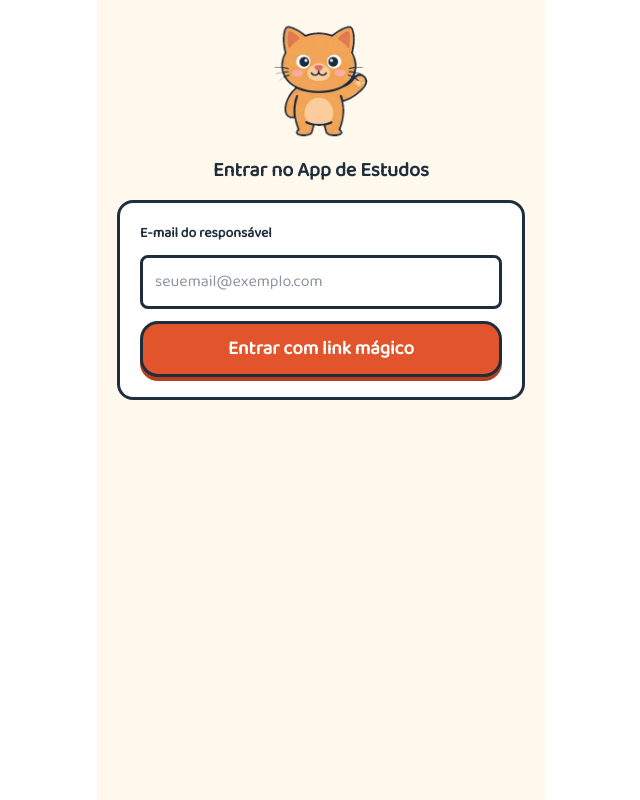
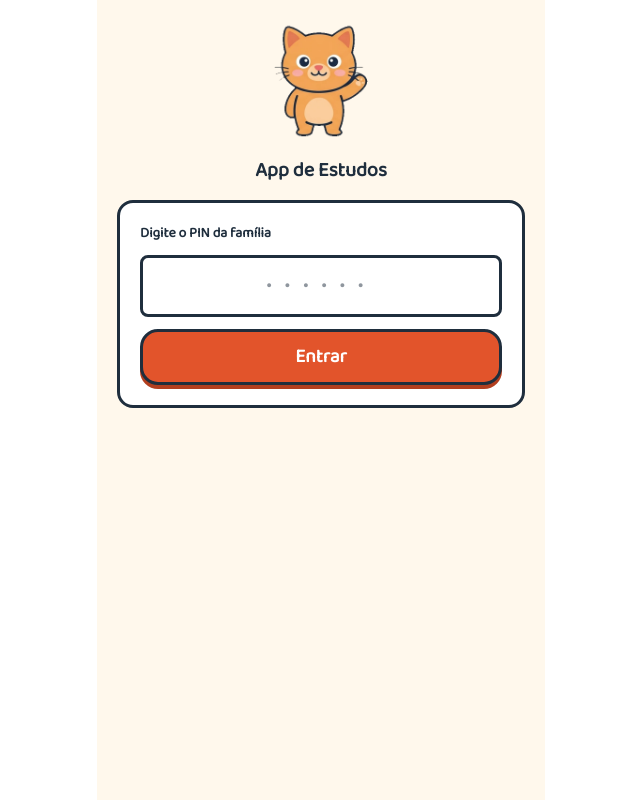
Before and after one commit to bettozoa/app-estudos, a React (Vite) app: page / in a window 1280 px wide. Shown: the whole page, without its empty margins (319-959 px from the left). Built offline with nearby package versions, Linux system fonts and the light colour scheme; no server answers.

Commit message:
Troca login por link magico por PIN fixo da familia (signInWithPassword)

```diff
--- a/src/telas/Entrada.tsx
+++ b/src/telas/Entrada.tsx
@@ -2,26 +2,27 @@ import { useState, type FormEvent } from 'react'
 import { BotaoPrincipal, Card, cores, Mascote } from '../design'
 import { supabase } from '../data/supabaseClient'
 
+const EMAIL_FAMILIA = import.meta.env.VITE_FAMILIA_EMAIL
+
+// Sem e-mail nem link mágico: é uma família de 2-3 pessoas, então um PIN fixo (senha da
+// única conta responsável) já resolve — só precisa ser digitado uma vez por aparelho, depois
+// a sessão fica salva e cai direto na escolha do perfil da criança.
 export function Entrada() {
-  const [email, setEmail] = useState('')
-  const [enviado, setEnviado] = useState(false)
-  const [enviando, setEnviando] = useState(false)
+  const [pin, setPin] = useState('')
+  const [entrando, setEntrando] = useState(false)
   const [erro, setErro] = useState<string | null>(null)
 
-  async function enviarLink(evento: FormEvent) {
+  async function entrar(evento: FormEvent) {
     evento.preventDefault()
     setErro(null)
-    setEnviando(true)
-    const { error } = await supabase.auth.signInWithOtp({
-      email,
-      options: { emailRedirectTo: window.location.origin },
-    })
-    setEnviando(false)
+    setEntrando(true)
+    const { error } = await supabase.auth.signInWithPassword({ email: EMAIL_FAMILIA, password: pin })
+    setEntrando(false)
     if (error) {
-      setErro(error.message)
+      setErro('PIN incorreto. Tenta de novo.')
+      setPin('')
       return
     }
-    setEnviado(true)
   }
 
   return (
@@ -30,30 +31,24 @@ export function Entrada() {
       style={{ backgroundColor: cores.fundo, minHeight: '100vh', color: cores.contorno }}
     >
       <Mascote estado="acenando" />
-      <p className="text-xl font-extrabold">Entrar no App de Estudos</p>
+      <p className="text-xl font-extrabold">App de Estudos</p>
 
       <Card className="flex w-full flex-col gap-3">
-        {enviado ? (
-          <>
-            <p className="font-extrabold">Verifique seu e-mail! 📩</p>
-            <p className="text-sm">
-              Mandamos um link mágico para <strong>{email}</strong>. Abra no mesmo aparelho pra entrar — não precisa de senha.
-            </p>
-          </>
-        ) : (
-          <form onSubmit={enviarLink} className="flex flex-col gap-3">
-            <label htmlFor="email" className="text-sm font-bold">
-              E-mail do responsável
+        <form onSubmit={entrar} className="flex flex-col gap-3">
+          <label htmlFor="pin" className="text-sm font-bold">
+            Digite o PIN da família
           </label>
           <input
-              id="email"
-              type="email"
+            id="pin"
+            type="password"
+            inputMode="numeric"
+            autoComplete="current-password"
             required
-              autoComplete="email"
-              value={email}
-              onChange={(evento) => setEmail(evento.target.value)}
-              placeholder="seuemail@exemplo.com"
-              className="rounded-lg p-3 text-base"
+            minLength={6}
+            value={pin}
+            onChange={(evento) => setPin(evento.target.value)}
+            placeholder="••••••"
+            className="rounded-lg p-3 text-center text-2xl tracking-[0.5em]"
             style={{ border: `3px solid ${cores.contorno}` }}
           />
           {erro && (
@@ -61,11 +56,10 @@ export function Entrada() {
               {erro}
             </p>
           )}
-            <BotaoPrincipal type="submit" disabled={enviando}>
-              {enviando ? 'Enviando...' : 'Entrar com link mágico'}
+          <BotaoPrincipal type="submit" disabled={entrando}>
+            {entrando ? 'Entrando...' : 'Entrar'}
           </BotaoPrincipal>
         </form>
-        )}
       </Card>
     </main>
   )
--- a/src/vite-env.d.ts
+++ b/src/vite-env.d.ts
@@ -3,6 +3,7 @@
 interface ImportMetaEnv {
   readonly VITE_SUPABASE_URL: string
   readonly VITE_SUPABASE_ANON_KEY: string
+  readonly VITE_FAMILIA_EMAIL: string
 }
 
 interface ImportMeta {
```
Also changed, not shown: 1 other file (tests, documents, lock files or other folders). Lines whose indentation alone changed are shown as unchanged.
